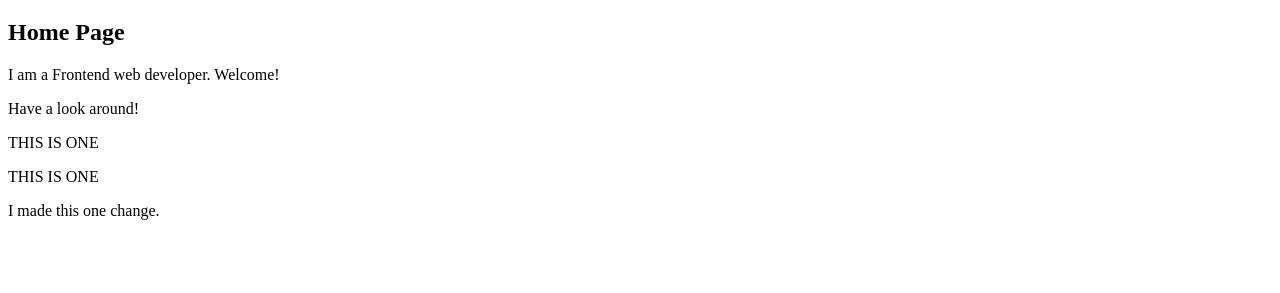
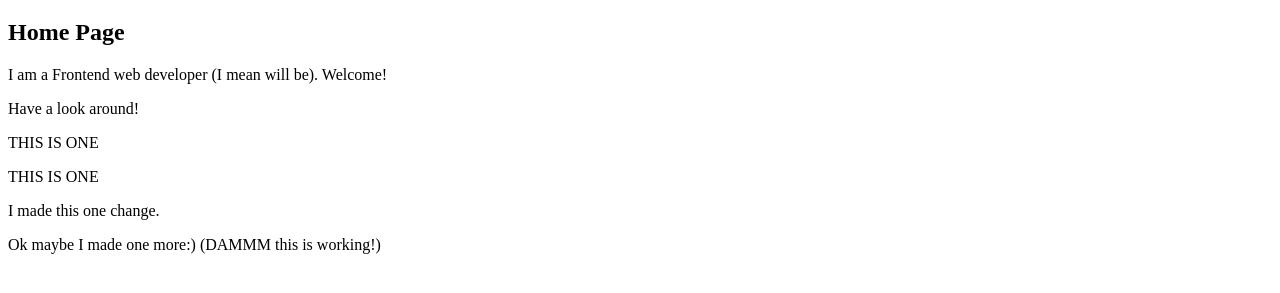
Before and after one commit to v-yogesh/mysite, a plain HTML site: page index.html in a window 1280 px wide. Shown: the part 61-354 px from the top of the page. Drawn offline with Linux system fonts and the light colour scheme.

Commit message:
yet another change just to be sure

```diff
--- a/index.html
+++ b/index.html
@@ -10,7 +10,7 @@
     <h1 style="background: green">Yogesh V Perumal</h1>
     <section id="home">
       <h2>Home Page</h2>
-      <p>I am a Frontend web developer. Welcome!</p>
+      <p>I am a Frontend web developer (I mean will be). Welcome!</p>
       <p>Have a look around!</p>
     </section>
     <section id="Footer">
@@ -22,6 +22,8 @@
       </div>
       <div class="col">
         <p>I made this one change.</p>
+
+        <p>Ok maybe I made one more:) (DAMMM this is working!)</p>
       </div>
     </section>
   </body>
```
